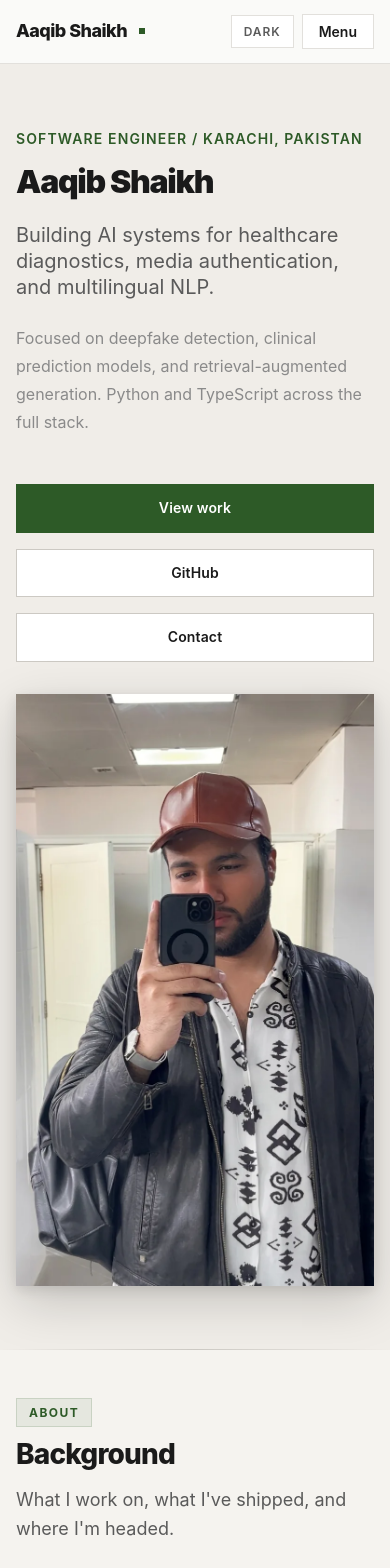
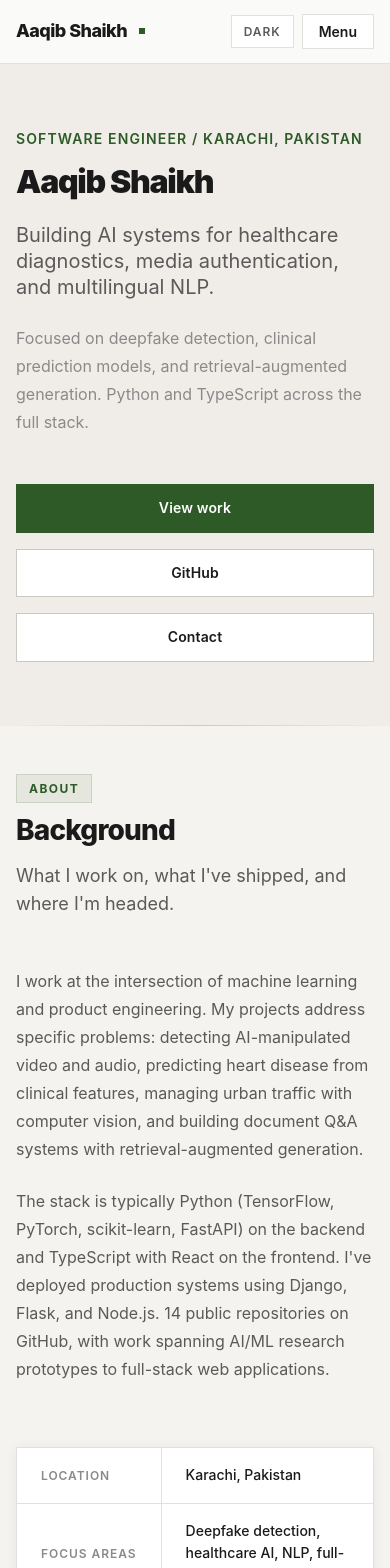
Before and after one commit to AaqibShaikh10/portfolio, a React (Vite) app: page / in a window 390 px wide. Shown: the top 1568 px of the page. Built offline with nearby package versions, Linux system fonts and the light colour scheme.

Commit message:
fix: hide photo on mobile, show only on laptop screens (1024px+)

```diff
--- a/src/index.css
+++ b/src/index.css
@@ -980,14 +980,7 @@ table {
   }
 
   .hero-photo-wrap {
-    width: 100%;
-    max-width: 360px;
-    align-self: auto;
-  }
-
-  .hero-photo {
-    min-height: 260px;
-    object-position: center 12%;
+    display: none;
   }
 
   .footer-grid {
```
